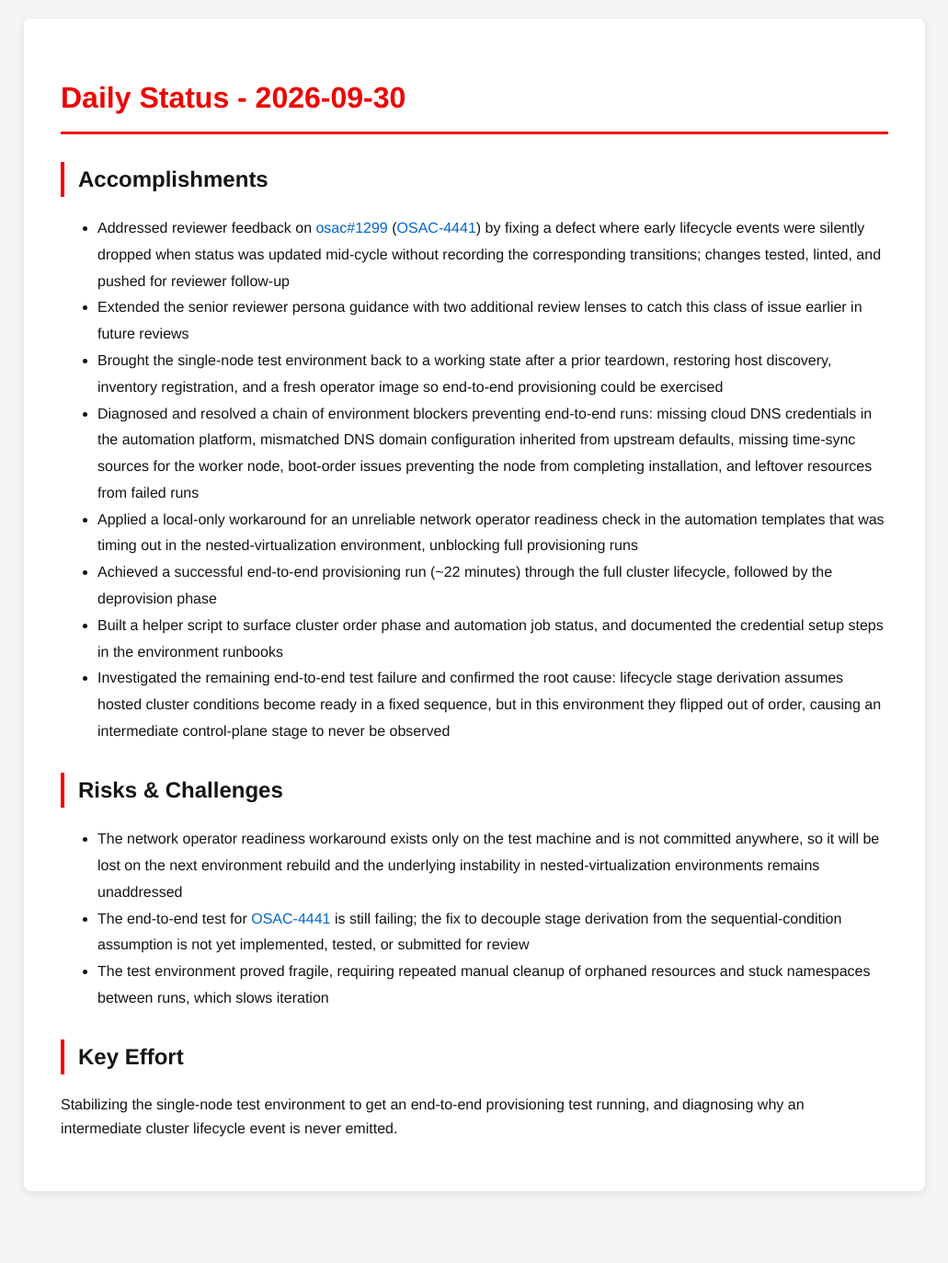
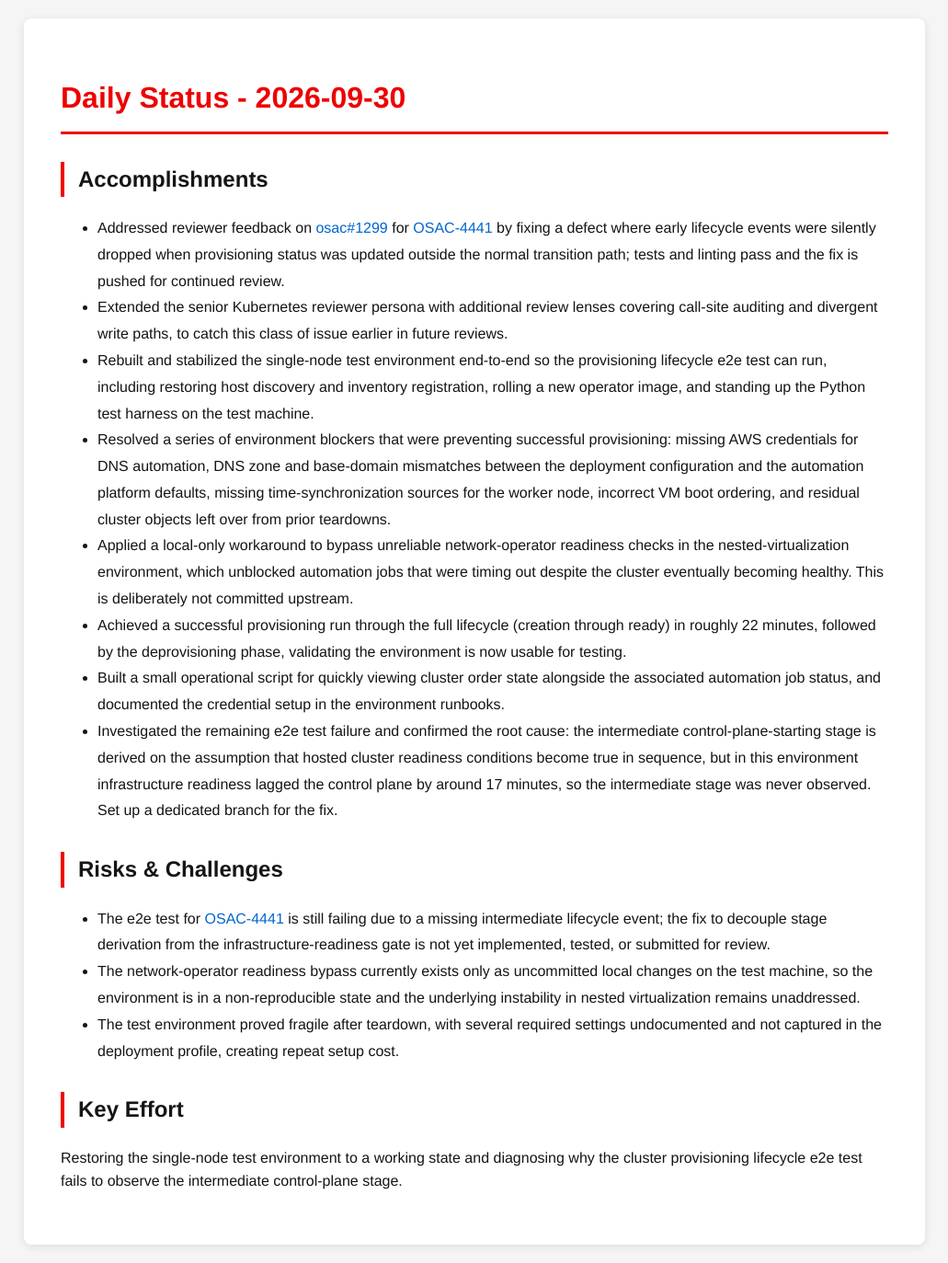
Before and after one commit to tzvatot/daily-status, a Jekyll site: the page built from 2026-09-30.md, in a window 1280 px wide. Shown: the whole page at 92% size, without its empty margins (124-1155 px from the left). Built offline with Jekyll 4.4.1, drawn with Linux system fonts in a browser that asks for light colours; before the commit the page ends 1315 px from its top, so only the background shows below that.

Commit message:
Daily status update - 2026-09-30

```diff
--- a/2026-09-30.md
+++ b/2026-09-30.md
@@ -7,19 +7,19 @@ date: 2026-09-30
 # Daily Status - 2026-09-30
 
 ## Accomplishments
-- Addressed reviewer feedback on [osac#1299](https://github.com/osac-project/osac/pull/1299) ([OSAC-4441](https://redhat.atlassian.net/browse/OSAC-4441)) by fixing a defect where early lifecycle events were silently dropped when status was updated mid-cycle without recording the corresponding transitions; changes tested, linted, and pushed for reviewer follow-up
-- Extended the senior reviewer persona guidance with two additional review lenses to catch this class of issue earlier in future reviews
-- Brought the single-node test environment back to a working state after a prior teardown, restoring host discovery, inventory registration, and a fresh operator image so end-to-end provisioning could be exercised
-- Diagnosed and resolved a chain of environment blockers preventing end-to-end runs: missing cloud DNS credentials in the automation platform, mismatched DNS domain configuration inherited from upstream defaults, missing time-sync sources for the worker node, boot-order issues preventing the node from completing installation, and leftover resources from failed runs
-- Applied a local-only workaround for an unreliable network operator readiness check in the automation templates that was timing out in the nested-virtualization environment, unblocking full provisioning runs
-- Achieved a successful end-to-end provisioning run (~22 minutes) through the full cluster lifecycle, followed by the deprovision phase
-- Built a helper script to surface cluster order phase and automation job status, and documented the credential setup steps in the environment runbooks
-- Investigated the remaining end-to-end test failure and confirmed the root cause: lifecycle stage derivation assumes hosted cluster conditions become ready in a fixed sequence, but in this environment they flipped out of order, causing an intermediate control-plane stage to never be observed
+- Addressed reviewer feedback on [osac#1299](https://github.com/osac-project/osac/pull/1299) for [OSAC-4441](https://redhat.atlassian.net/browse/OSAC-4441) by fixing a defect where early lifecycle events were silently dropped when provisioning status was updated outside the normal transition path; tests and linting pass and the fix is pushed for continued review.
+- Extended the senior Kubernetes reviewer persona with additional review lenses covering call-site auditing and divergent write paths, to catch this class of issue earlier in future reviews.
+- Rebuilt and stabilized the single-node test environment end-to-end so the provisioning lifecycle e2e test can run, including restoring host discovery and inventory registration, rolling a new operator image, and standing up the Python test harness on the test machine.
+- Resolved a series of environment blockers that were preventing successful provisioning: missing AWS credentials for DNS automation, DNS zone and base-domain mismatches between the deployment configuration and the automation platform defaults, missing time-synchronization sources for the worker node, incorrect VM boot ordering, and residual cluster objects left over from prior teardowns.
+- Applied a local-only workaround to bypass unreliable network-operator readiness checks in the nested-virtualization environment, which unblocked automation jobs that were timing out despite the cluster eventually becoming healthy. This is deliberately not committed upstream.
+- Achieved a successful provisioning run through the full lifecycle (creation through ready) in roughly 22 minutes, followed by the deprovisioning phase, validating the environment is now usable for testing.
+- Built a small operational script for quickly viewing cluster order state alongside the associated automation job status, and documented the credential setup in the environment runbooks.
+- Investigated the remaining e2e test failure and confirmed the root cause: the intermediate control-plane-starting stage is derived on the assumption that hosted cluster readiness conditions become true in sequence, but in this environment infrastructure readiness lagged the control plane by around 17 minutes, so the intermediate stage was never observed. Set up a dedicated branch for the fix.
 
 ## Risks & Challenges
-- The network operator readiness workaround exists only on the test machine and is not committed anywhere, so it will be lost on the next environment rebuild and the underlying instability in nested-virtualization environments remains unaddressed
-- The end-to-end test for [OSAC-4441](https://redhat.atlassian.net/browse/OSAC-4441) is still failing; the fix to decouple stage derivation from the sequential-condition assumption is not yet implemented, tested, or submitted for review
-- The test environment proved fragile, requiring repeated manual cleanup of orphaned resources and stuck namespaces between runs, which slows iteration
+- The e2e test for [OSAC-4441](https://redhat.atlassian.net/browse/OSAC-4441) is still failing due to a missing intermediate lifecycle event; the fix to decouple stage derivation from the infrastructure-readiness gate is not yet implemented, tested, or submitted for review.
+- The network-operator readiness bypass currently exists only as uncommitted local changes on the test machine, so the environment is in a non-reproducible state and the underlying instability in nested virtualization remains unaddressed.
+- The test environment proved fragile after teardown, with several required settings undocumented and not captured in the deployment profile, creating repeat setup cost.
 
 ## Key Effort
-Stabilizing the single-node test environment to get an end-to-end provisioning test running, and diagnosing why an intermediate cluster lifecycle event is never emitted.
+Restoring the single-node test environment to a working state and diagnosing why the cluster provisioning lifecycle e2e test fails to observe the intermediate control-plane stage.
```
